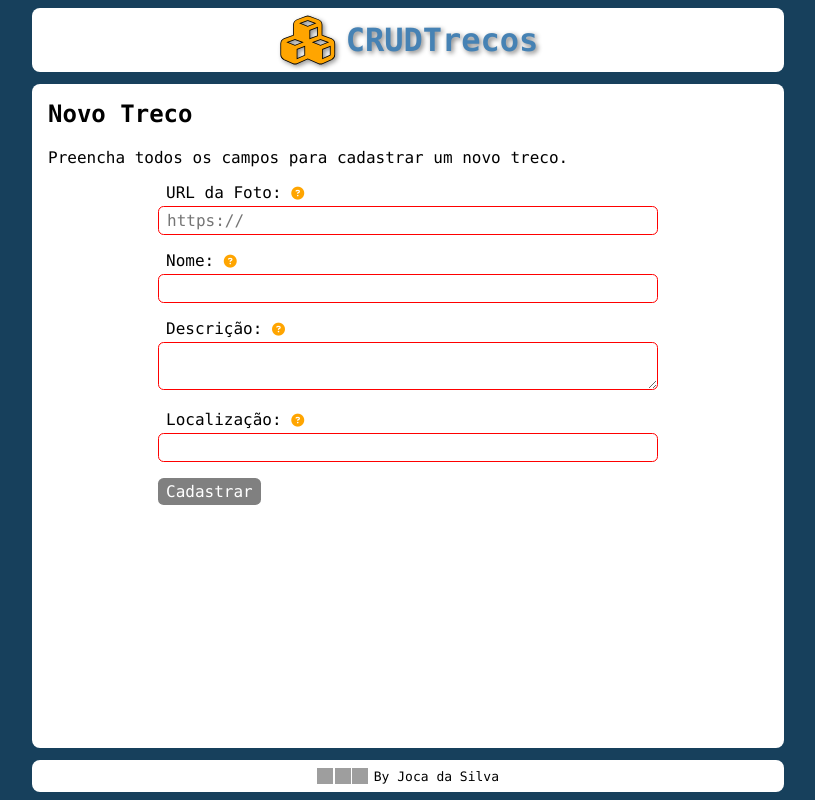
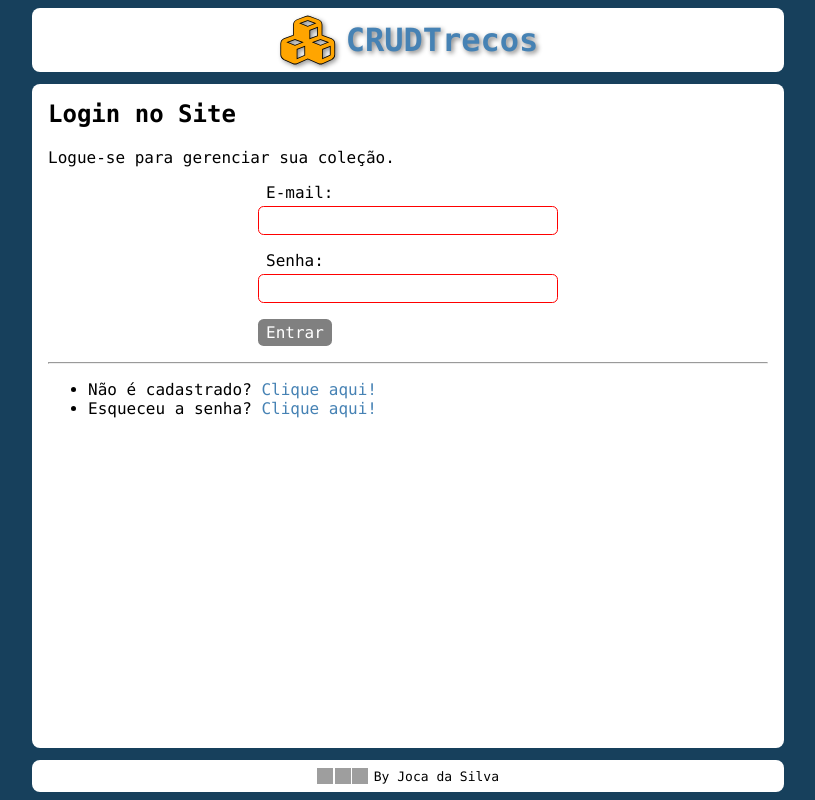
Before and after one commit to Teresa-cristina/crudtrecos, a Flask app: page /login in a window 1280 px wide. Shown: the whole page, without its empty margins (232-1047 px from the left). Run offline with Flask 3, Linux system fonts and the light colour scheme; some libraries are stand-ins or nearby versions; grey boxes are pictures that could not be loaded.

Commit message:
aula 08/11/2024

```diff
--- a/app.py
+++ b/app.py
@@ -1,6 +1,8 @@
 # Importa as dependências do aplicativo
-from flask import Flask, g, redirect, render_template, request, url_for
+from flask import Flask, g, make_response, redirect, render_template, request, url_for
 from flask_mysqldb import MySQL
+import json
+from functions.geral import datetime_para_string, remove_prefixo
 
 # Cria um aplicativo Flask chamado "app"
 app = Flask(__name__)
@@ -33,17 +35,36 @@ def start():
     # Setup do MySQL para dias da semana e meses em português
     cur.execute("SET lc_time_names = 'pt_BR'")
 
-    # Cria um usuário "fake" para testes
-    # No futuro, isso virá de um cookie
-    g.usuario = {
-        'id': '1',
-        'nome': 'Joca da Silva',
-        'pnome': 'Joca',
-    }
+    # Lê o cookie do usuário → 'usuario'
+    cookie = request.cookies.get('usuario')
+
+    if cookie:
+        # Se o cookie existe
+        # Converte o cookie JSON para um dicionário Python
+        g.usuario = json.loads(cookie)
+    else:
+        # Se o cookie não existe, a variável do ususário está vazia
+        g.usuario = ''
+
+    # # Cria um usuário "fake" para testes
+    # # No futuro, isso virá de um cookie
+    # g.usuario = {
+    #     'id': '1',
+    #     'nome': 'Joca da Silva',
+    #     'pnome': 'Joca',
+    # }
 
 
 @app.route("/")  # Rota raiz, equivalente a página inicial do site (index)
 def index():  # Função executada ao acessar a rota raiz
+
+    # Verifica se o usuário está logado → Pelo cookie
+    if g.usuario == '':
+        # Se o usuário não está logado
+        # Redireciona para a página de login
+        return redirect(url_for('login'))
+
+    acao = request.args.get('a')
 
     # Um SQL de teste para exibir todos os 'trecos' do usuário conectado
     sql = '''
@@ -54,7 +75,7 @@ def index():  # Função executada ao acessar a rota raiz
         ORDER BY t_data DESC
     '''
     cur = mysql.connection.cursor()
-    cur.execute(sql, g.usuario['id'])
+    cur.execute(sql, (g.usuario['id'],))
     trecos = cur.fetchall()
     cur.close()
 
@@ -66,6 +87,7 @@ def index():  # Função executada ao acessar a rota raiz
         'titulo': 'CRUDTrecos',
         'usuario': g.usuario,
         'trecos': trecos,
+        'acao': acao
     }
 
     # Renderiza o template HTML, passando valores (pagina) para ele
@@ -122,9 +144,75 @@ def novo():  # Função executada para cadastrar novo treco
 @app.route('/login', methods=['GET', 'POST'])  # Rota para login de usuário
 def login():
 
+    erro = False
+
+    if request.method == 'POST':
+        # Se o formulário foi enviado
+
+        # Pega os dados preenchidos no formulário
+        form = dict(request.form)
+
+        # Pesquisa se os dados existem no banco de dados → usuario
+        # datetime.datetime(2024, 11, 8, 9, 23, 28)
+        sql = '''
+            SELECT *,
+                -- Gera uma versão das datas em pt-BR
+                DATE_FORMAT(u_data, '%%d/%%m/%%Y às %%H:%%m') AS u_databr,
+                DATE_FORMAT(u_nascimento, '%%d/%%m/%%Y') AS u_nascimentobr
+            FROM usuario
+            WHERE u_email = %s
+                AND u_senha = SHA1(%s)
+                AND u_status = 'on'
+        '''
+        cur = mysql.connection.cursor()
+        cur.execute(sql, (form['email'], form['senha'],))
+        usuario = cur.fetchone()
+        cur.close()
+
+        # Teste mesa
+        # print('\n\n\nDICT:', usuario, '\n\n\n')
+
+        if usuario == None:
+            # Se o usuário não foi encontrado
+            erro = True
+        else:
+            # Se achou o usuário
+            # Apaga a senha do usuário para salvar no cookie
+            del usuario['u_senha']
+
+            # Primeiro nome do usuário
+            usuario['u_pnome'] = usuario['u_nome'].split()[0]
+
+            # Formata as datas para usar no JSON
+            usuario = datetime_para_string(usuario)
+
+            # Remove o prefixo das chaves do dicionário
+            cookie_valor = remove_prefixo(usuario)
+
+            # Converte os dados em JSON (texto) para gravar no cookie
+            # Porque cookies só aceitam dados na forma de JSON
+            cookie_json = json.dumps(cookie_valor)
+
+            # Teste de mesa
+            # print('\n\n\nCOOKIE:', cookie_json, '\n\n\n')
+
+            # Prepara a página de destino → index
+            resposta = make_response(redirect(url_for('index')))
+
+            # Cria um cookie
+            resposta.set_cookie(
+                key='usuario',  # Nome do cookie
+                value=cookie_json,  # Valor a ser gravado no cookie
+                max_age=60 * 60 * 24 * 365  # Validade do cookie em segundos
+            )
+
+            # Redireciona para a página de destino → index
+            return resposta
+
     # Dados, variáveis e valores a serem passados para o template HTML
     pagina = {
-        'titulo': 'CRUDTrecos - Login'
+        'titulo': 'CRUDTrecos - Login',
+        'erro': erro
     }
 
     return render_template('login.html', **pagina)
@@ -168,9 +256,8 @@ def perfil():
 @app.route('/apaga/<id>')
 def apaga(id):
 
-    # Apaga completamente o treco (CUIDADO!)
-    # sql = 'DELETE FROM treco WHERE t_id = %s'
-
+    # (des)comente o método para apagar conforme o seu caso
+    # sql = 'DELETE FROM treco WHERE t_id = %s' # Apaga completamente o treco (CUIDADO!)
     # Altera o status do treco para 'del'
     sql = "UPDATE treco SET t_status = 'del'  WHERE t_id = %s"
 
@@ -181,7 +268,24 @@ def apaga(id):
     cur.close()
 
     # Retorna para a página anterior
-    return redirect(url_for('index'))
+    return redirect(url_for('index', a='apagado'))
+
+
+@app.route('/logout')
+def logout():
+
+    # Página de destino de logout
+    resposta = make_response(redirect(url_for('login')))
+
+    # apaga o cookie do usuário
+    resposta.set_cookie(
+        key='usuario',  # Nome do cookie
+        value='',  # Apara o valor do cookie
+        max_age=0  # A validade do cookie é ZERO
+    )
+
+    # Redireciona para login
+    return resposta
 
 
 # Executa o servidor HTTP se estiver no modo de desenvolvimento
--- a/templates/login.html
+++ b/templates/login.html
@@ -1,61 +1,41 @@
-{# Inclui o template principal nesta página #}
 {% extends '_template.html' %}
 
-{# Bloco com conteúdo desta página #}
 {% block conteudo %}
 
-<h2>Novo Treco</h2>
+<h2>Login no Site</h2>
 
-<p>Preencha todos os campos para cadastrar um novo treco.</p>
+<p>Logue-se para gerenciar sua coleção.</p>
 
-<form action="/novo" method="post" id="formNovo">
+<form action="/login" method="post" id="formLogin">
 
     <p>
-        <label for="foto">
-            URL da Foto:
-            <span class="field-help" title="URL da foto local ou na Internet que deve iniciar com 'http://' ou 'https://'."><i class="fa-solid fa-circle-question"></i></span>
-        </label>
-        <input type="url" name="foto" id="foto" required placeholder="https://">
+        <label for="email">E-mail:</label>
+        <input type="email" name="email" id="email" required>
     </p>
 
     <p>
-        <label for="nome">
-            Nome:
-            <span class="field-help" title="Nome que identifica o treco."><i class="fa-solid fa-circle-question"></i></span>
-        </label>
-        <input type="text" name="nome" id="nome" required minlength="3">
+        <label for="senha">Senha:</label>
+        <input type="password" name="senha" id="senha" required pattern="(?=.*\d)(?=.*[a-z])(?=.*[A-Z]).{8,}">
     </p>
 
     <p>
-        <label for="descricao">
-            Descrição:
-            <span class="field-help" title="Descrição completa e detalhada do treco."><i class="fa-solid fa-circle-question"></i></span>
-        </label>
-        <textarea name="descricao" id="descricao" required minlength="5"></textarea>
-    </p>
-
-    <p>
-        <label for="localizacao">
-            Localização:
-            <span class="field-help" title="Onde o treco está armazenado."><i class="fa-solid fa-circle-question"></i></span>
-        </label>
-        <input type="text" name="localizacao" id="localizacao" required minlength="2">
-    </p>
-
-    <p>
-        <button type="submit">Cadastrar</button>
+        <button type="submit">Entrar</button>
     </p>
 
 </form>
+<hr>
+<ul>
+    <li>Não é cadastrado? <a href="/cadastro">Clique aqui!</a></li>
+    <li>Esqueceu a senha? <a href="/novasenha">Clique aqui!</a></li>
+</ul>
 
-{% if sucesso %}
+
+{% if erro %}
 
 <dialog id="myDialog">
-    <h4>Legal!</h4>
-    <p>Seu novo treco foi cadastrado!</p>
-    <form method="dialog">
-        <button>OK</button>
-    </form>
+    <h4>Oooops!</h4>
+    <p>Não encontrei seus dados! Verifique o e-mail e a senha e tente novamente.</p>
+    <form method="dialog"><button>OK</button></form>
 </dialog>
 <script>myDialog.showModal()</script>
 
--- a/templates/perfil.html
+++ b/templates/perfil.html
@@ -16,7 +16,7 @@
 </ul>
 
 <p>Clique no botão abaixo para sair do aplicativo neste dispositivo:</p>
-<p><button type="button">Encerrar sessão</button></p>
+<p><button type="button" onclick="location.href='/logout'">Encerrar sessão</button></p>
 
 <p>Clique no botão abaixo para encerrar sua conta no aplicativo. Lembre-se que sua coleção também será apagada!</p>
 <p><button type="button">Encerrar conta</button></p>
```
Also changed, not shown: functions/geral.py (added, +31 -0 lines), .database/database.sql.
